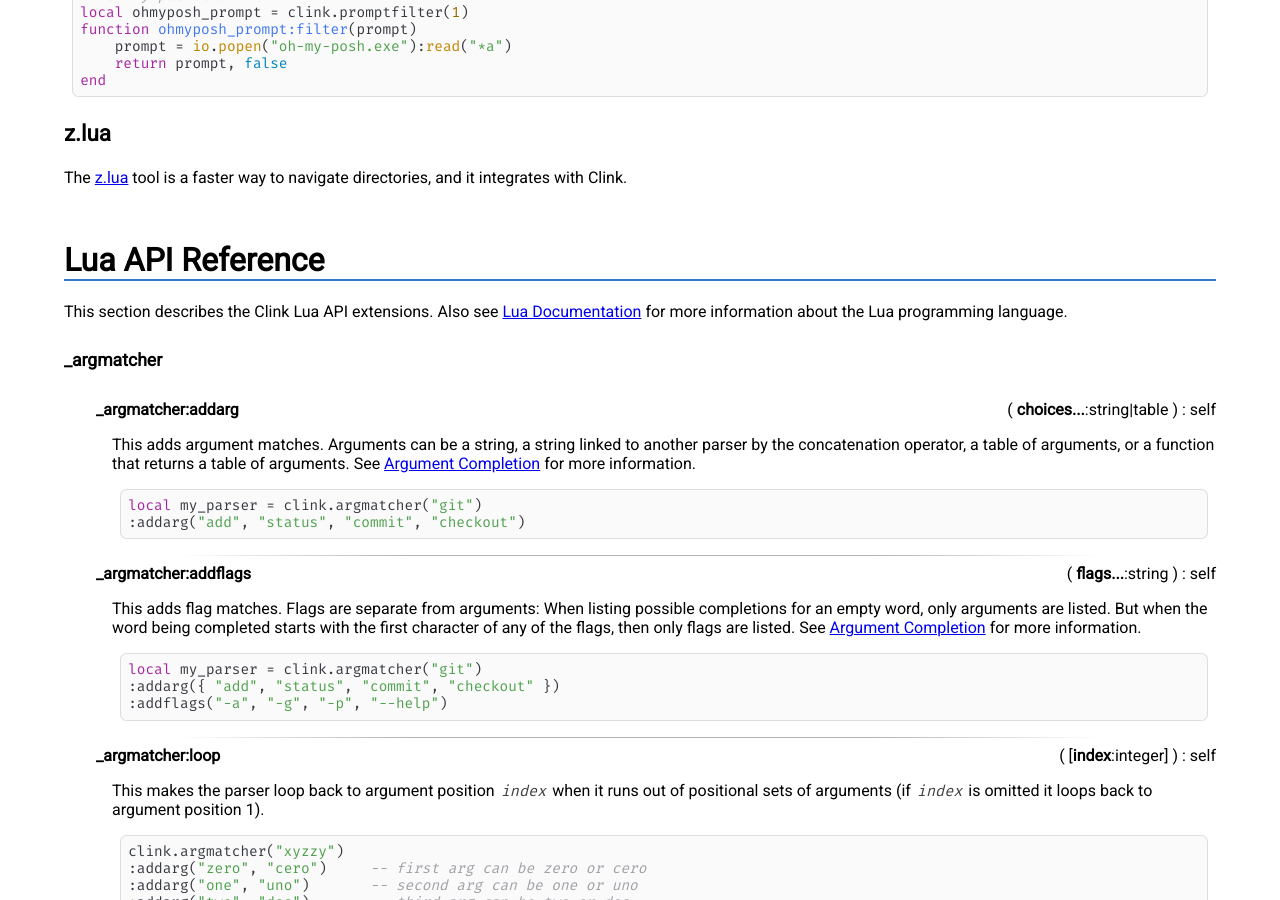
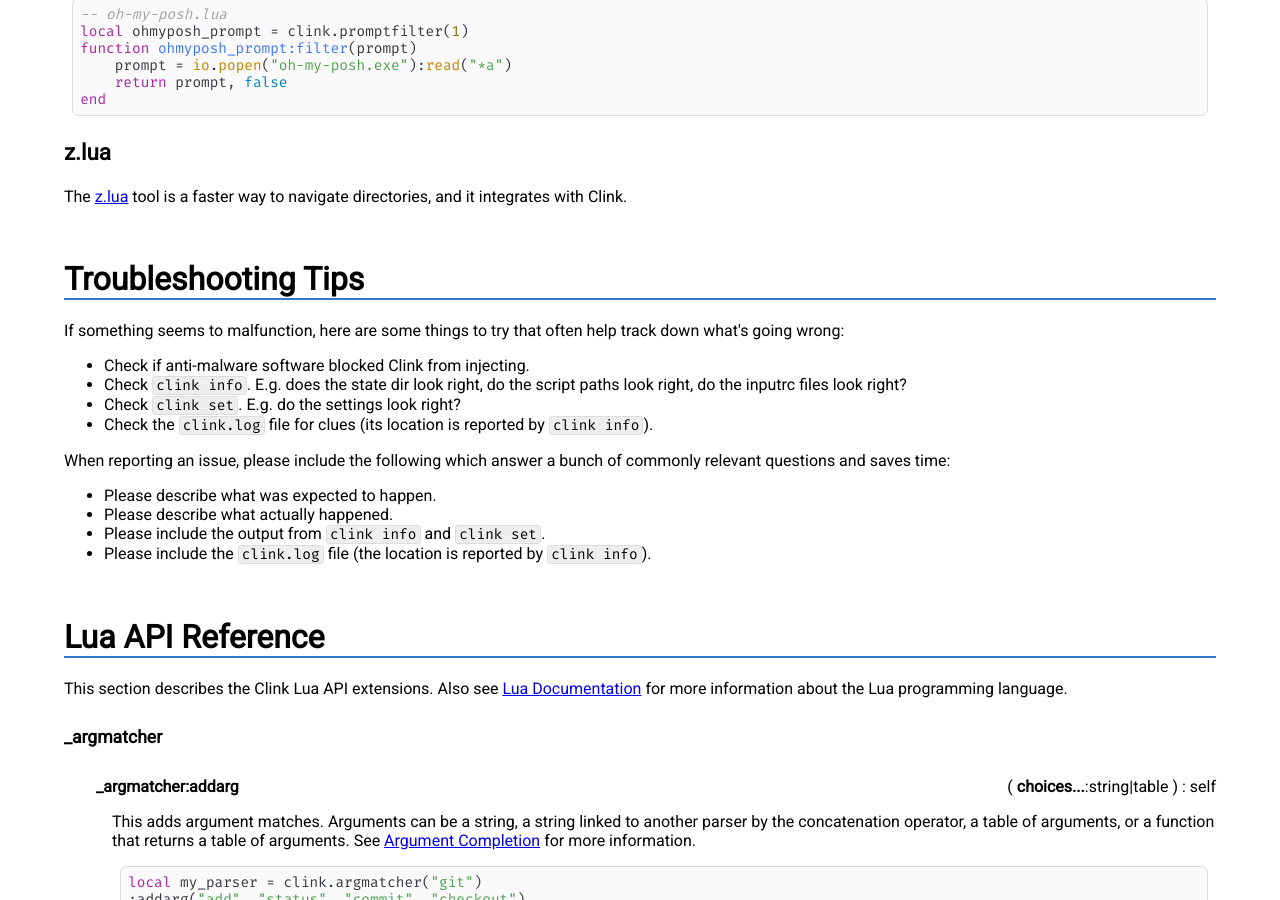
Before and after one commit to chrisant996/clink, a Jekyll site: the page clink.html, which Jekyll copies as it is, in a window 1280 px wide and 900 px high, scrolled down 25868 px. Built offline with Jekyll 4.4.1, drawn with Linux system fonts in a browser that asks for light colours; some web fonts are replaced.

Commit message:
Add Troubleshooting Tips section in docs.

```diff
--- a/clink.html
+++ b/clink.html
@@ -2208,6 +2208,21 @@
 </code></pre>
 <h3 id="zlua">z.lua</h3>
 <p>The <a href="https://github.com/skywind3000/z.lua">z.lua</a> tool is a faster way to navigate directories, and it integrates with Clink.</p>
+<h1 id="troubleshooting-tips">Troubleshooting Tips</h1>
+<p>If something seems to malfunction, here are some things to try that often help track down what&#39;s going wrong:</p>
+<ul>
+<li>Check if anti-malware software blocked Clink from injecting.</li>
+<li>Check <code>clink info</code>.  E.g. does the state dir look right, do the script paths look right, do the inputrc files look right?</li>
+<li>Check <code>clink set</code>.  E.g. do the settings look right?</li>
+<li>Check the <code>clink.log</code> file for clues (its location is reported by <code>clink info</code>).</li>
+</ul>
+<p>When reporting an issue, please include the following which answer a bunch of commonly relevant questions and saves time:</p>
+<ul>
+<li>Please describe what was expected to happen.</li>
+<li>Please describe what actually happened.</li>
+<li>Please include the output from <code>clink info</code> and <code>clink set</code>.</li>
+<li>Please include the <code>clink.log</code> file (the location is reported by <code>clink info</code>).</li>
+</ul>
         </div>
         <h1 id="lua-api">Lua API Reference</h1>
         This section describes the Clink Lua API extensions.
```
